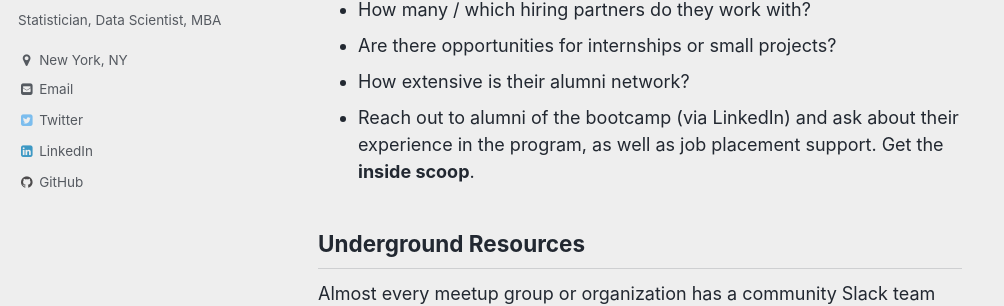
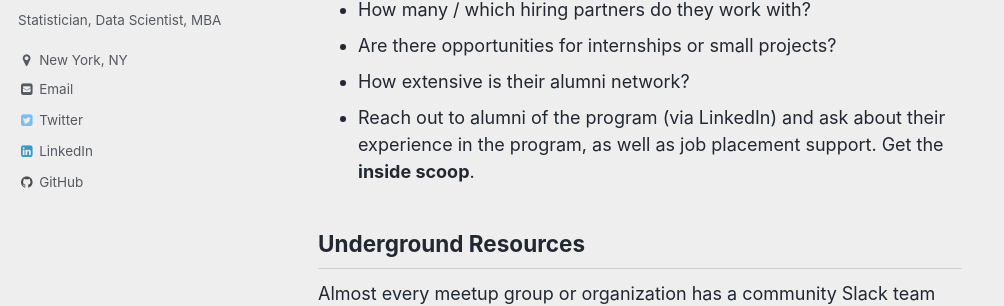
Before and after one commit to reshamas/reshamas.github.io, a Jekyll site: the page built from _posts/2018-02-26-first-data-science-job.md, in a window 1280 px wide and 900 px high, scrolled down 4184 px. Shown: the part 153-459 px from the top of the window, without its empty margins (0-1004 px from the left). Built offline with Jekyll 4.4.1, drawn with Linux system fonts in a browser that asks for light colours.

Commit message:
Update 2018-02-26-first-data-science-job.md

```diff
--- a/_posts/2018-02-26-first-data-science-job.md
+++ b/_posts/2018-02-26-first-data-science-job.md
@@ -80,7 +80,7 @@
 - How many / which hiring partners do they work with?
 - Are there opportunities for internships or small projects?
 - How extensive is their alumni network?
-- Reach out to alumni of the bootcamp (via LinkedIn) and ask about their experience in the program, as well as job placement support.  Get the **inside scoop**.
+- Reach out to alumni of the program (via LinkedIn) and ask about their experience in the program, as well as job placement support.  Get the **inside scoop**.
 
 
 ## Underground Resources
```
